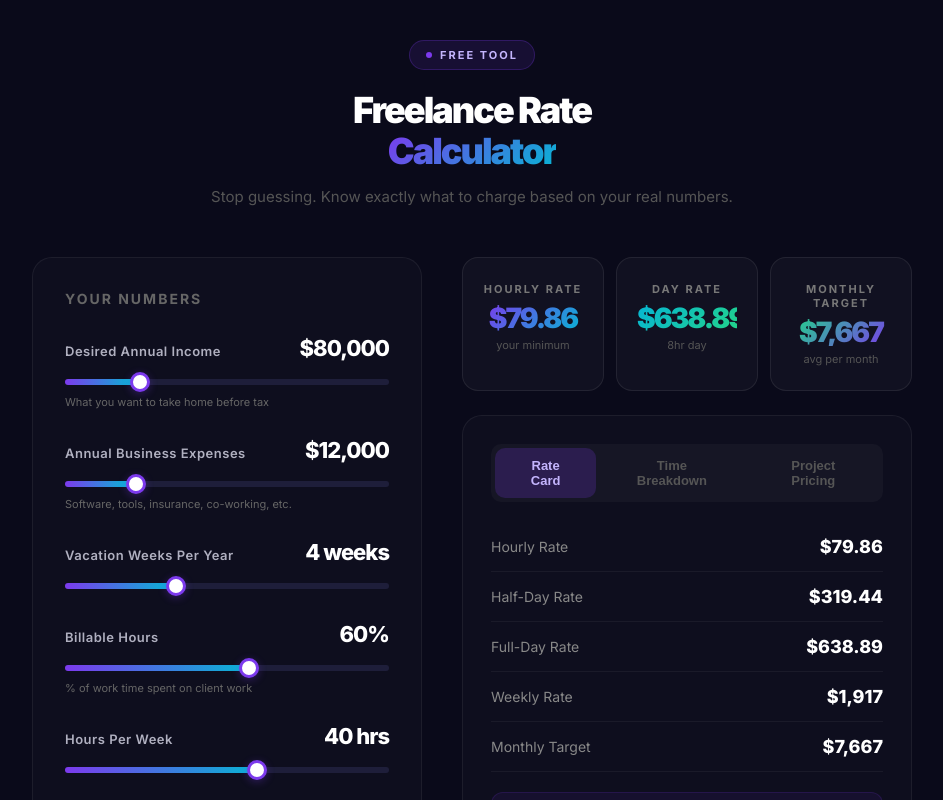
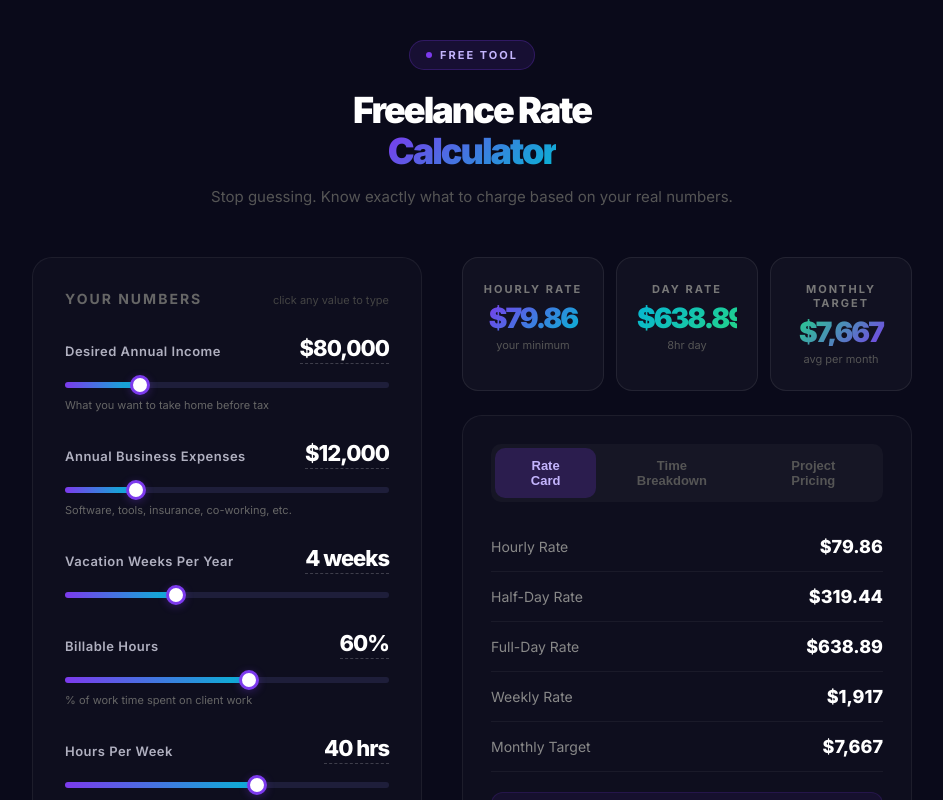
Before and after one commit to kovaanya/freelance-rate-calculator, a React (Vite) app: page / in a window 1280 px wide. Shown: the top 800 px of the page, without its empty margins (168-1111 px from the left). Built offline with nearby package versions, Linux system fonts and the light colour scheme.

Commit message:
add editable inputs

```diff
--- a/src/App.jsx
+++ b/src/App.jsx
@@ -6,30 +6,90 @@ const formatCurrency = (n) => {
   return "$" + n.toFixed(2);
 };
 
-const Slider = ({ label, value, onChange, min, max, step = 1, prefix = "", suffix = "", help }) => (
+const Slider = ({ label, value, onChange, min, max, step = 1, prefix = "", suffix = "", help, inputMin }) => {
+  const [editing, setEditing] = useState(false);
+  const [draft, setDraft] = useState("");
+  const actualMin = inputMin !== undefined ? inputMin : min;
+
+  const startEdit = () => {
+    setDraft(String(value));
+    setEditing(true);
+  };
+
+  const commitEdit = () => {
+    setEditing(false);
+    const parsed = parseFloat(draft.replace(/[^0-9.]/g, ""));
+    if (!isNaN(parsed)) {
+      onChange(Math.max(actualMin, Math.min(max, parsed)));
+    }
+  };
+
+  const handleKey = (e) => {
+    if (e.key === "Enter") commitEdit();
+    if (e.key === "Escape") setEditing(false);
+  };
+
+  return (
     <div style={{ marginBottom: 28 }}>
       <div style={{ display: "flex", justifyContent: "space-between", alignItems: "baseline", marginBottom: 8 }}>
         <label style={{ fontSize: 13, fontWeight: 600, color: "#b0b0c0", letterSpacing: 0.5 }}>{label}</label>
-      <span style={{ fontSize: 22, fontWeight: 800, color: "#fff", letterSpacing: -1 }}>
+        {editing ? (
+          <div style={{ display: "flex", alignItems: "baseline", gap: 2 }}>
+            {prefix && <span style={{ fontSize: 18, fontWeight: 800, color: "#fff" }}>{prefix}</span>}
+            <input
+              autoFocus
+              value={draft}
+              onChange={(e) => setDraft(e.target.value)}
+              onBlur={commitEdit}
+              onKeyDown={handleKey}
+              style={{
+                background: "rgba(124,58,237,0.15)", border: "1px solid rgba(124,58,237,0.4)",
+                borderRadius: 8, padding: "4px 8px", color: "#fff", fontSize: 20, fontWeight: 800,
+                width: 110, textAlign: "right", outline: "none", fontFamily: "inherit",
+              }}
+            />
+            {suffix && <span style={{ fontSize: 18, fontWeight: 800, color: "#fff" }}>{suffix}</span>}
+          </div>
+        ) : (
+          <span
+            onClick={startEdit}
+            title="Click to type a custom value"
+            style={{
+              fontSize: 22, fontWeight: 800, color: "#fff", letterSpacing: -1,
+              cursor: "text", borderBottom: "1px dashed rgba(255,255,255,0.2)",
+              paddingBottom: 2, transition: "border-color 0.2s",
+            }}
+          >
             {prefix}{typeof value === "number" ? value.toLocaleString() : value}{suffix}
           </span>
+        )}
       </div>
-    <input type="range" min={min} max={max} step={step} value={value}
+      <input
+        type="range" min={min} max={max} step={step} value={Math.max(min, Math.min(max, value))}
         onChange={(e) => onChange(Number(e.target.value))}
-      style={{ width: "100%", height: 6, borderRadius: 3, appearance: "none", outline: "none",
-        background: `linear-gradient(to right, #7c3aed 0%, #06b6d4 ${((value - min) / (max - min)) * 100}%, #1e1e3a ${((value - min) / (max - min)) * 100}%, #1e1e3a 100%)`,
-        cursor: "pointer" }} />
+        style={{
+          width: "100%", height: 6, borderRadius: 3, appearance: "none", outline: "none",
+          background: `linear-gradient(to right, #7c3aed 0%, #06b6d4 ${((Math.max(min, Math.min(max, value)) - min) / (max - min)) * 100}%, #1e1e3a ${((Math.max(min, Math.min(max, value)) - min) / (max - min)) * 100}%, #1e1e3a 100%)`,
+          cursor: "pointer",
+        }}
+      />
       {help && <div style={{ fontSize: 11, color: "#666", marginTop: 6 }}>{help}</div>}
     </div>
   );
+};
 
 const ResultCard = ({ label, value, sub, accent }) => (
-  <div style={{ background: "rgba(255,255,255,0.03)", border: "1px solid rgba(255,255,255,0.08)",
-    borderRadius: 16, padding: "24px 20px", textAlign: "center", flex: "1 1 140px", minWidth: 140 }}>
+  <div style={{
+    background: "rgba(255,255,255,0.03)", border: "1px solid rgba(255,255,255,0.08)",
+    borderRadius: 16, padding: "24px 20px", textAlign: "center",
+    flex: "1 1 140px", minWidth: 140,
+  }}>
     <div style={{ fontSize: 11, fontWeight: 700, color: "#777", textTransform: "uppercase", letterSpacing: 2, marginBottom: 8 }}>{label}</div>
-    <div style={{ fontSize: 28, fontWeight: 900, letterSpacing: -2, lineHeight: 1,
+    <div style={{
+      fontSize: 28, fontWeight: 900, letterSpacing: -2, lineHeight: 1,
       background: accent || "linear-gradient(135deg, #7c3aed, #06b6d4)",
-      WebkitBackgroundClip: "text", WebkitTextFillColor: "transparent", backgroundClip: "text" }}>{value}</div>
+      WebkitBackgroundClip: "text", WebkitTextFillColor: "transparent", backgroundClip: "text",
+    }}>{value}</div>
     {sub && <div style={{ fontSize: 11, color: "#555", marginTop: 6 }}>{sub}</div>}
   </div>
 );
@@ -61,19 +121,34 @@ export default function App() {
   }, [income, expenses, vacation, billable, hoursPerWeek]);
 
   const TabBtn = ({ id, label }) => (
-    <button onClick={() => setTab(id)} style={{ padding: "10px 20px", borderRadius: 10, border: "none", cursor: "pointer",
-      fontSize: 13, fontWeight: 700, background: tab === id ? "rgba(124,58,237,0.2)" : "transparent",
-      color: tab === id ? "#c4b5fd" : "#555", transition: "all 0.2s" }}>{label}</button>
+    <button onClick={() => setTab(id)} style={{
+      padding: "10px 20px", borderRadius: 10, border: "none", cursor: "pointer",
+      fontSize: 13, fontWeight: 700,
+      background: tab === id ? "rgba(124,58,237,0.2)" : "transparent",
+      color: tab === id ? "#c4b5fd" : "#555", transition: "all 0.2s",
+    }}>{label}</button>
   );
 
   return (
-    <div style={{ minHeight: "100vh", background: "#0a0a1a", color: "#fff",
-      fontFamily: "'Inter',-apple-system,sans-serif", display: "flex", justifyContent: "center", padding: "40px 20px" }}>
+    <div style={{
+      minHeight: "100vh", background: "#0a0a1a", color: "#fff",
+      fontFamily: "'Inter',-apple-system,sans-serif",
+      display: "flex", justifyContent: "center", padding: "40px 20px",
+    }}>
+      <style>{`
+        input[type=range]::-webkit-slider-thumb {
+          appearance: none; width: 20px; height: 20px; border-radius: 50%;
+          background: #fff; border: 3px solid #7c3aed; cursor: pointer;
+          box-shadow: 0 2px 8px rgba(124,58,237,0.3);
+        }
+      `}</style>
       <div style={{ width: "100%", maxWidth: 880 }}>
         <div style={{ textAlign: "center", marginBottom: 48 }}>
-          <div style={{ display: "inline-flex", alignItems: "center", gap: 8,
+          <div style={{
+            display: "inline-flex", alignItems: "center", gap: 8,
             background: "rgba(124,58,237,0.12)", border: "1px solid rgba(124,58,237,0.25)",
-            padding: "7px 16px", borderRadius: 50, marginBottom: 20 }}>
+            padding: "7px 16px", borderRadius: 50, marginBottom: 20,
+          }}>
             <div style={{ width: 6, height: 6, background: "#7c3aed", borderRadius: "50%" }} />
             <span style={{ fontSize: 11, fontWeight: 700, color: "#c4b5fd", letterSpacing: 2, textTransform: "uppercase" }}>Free Tool</span>
           </div>
@@ -84,13 +159,20 @@ export default function App() {
           <p style={{ fontSize: 15, color: "#555", marginTop: 12, lineHeight: 1.6 }}>Stop guessing. Know exactly what to charge based on your real numbers.</p>
         </div>
         <div style={{ display: "flex", gap: 40, flexWrap: "wrap" }}>
-          <div style={{ flex: "1 1 340px", minWidth: 300, background: "rgba(255,255,255,0.02)", border: "1px solid rgba(255,255,255,0.06)", borderRadius: 20, padding: 32 }}>
-            <h2 style={{ fontSize: 14, fontWeight: 700, color: "#666", textTransform: "uppercase", letterSpacing: 2, marginBottom: 28 }}>Your Numbers</h2>
-            <Slider label="Desired Annual Income" value={income} onChange={setIncome} min={20000} max={300000} step={5000} prefix="$" help="What you want to take home before tax" />
-            <Slider label="Annual Business Expenses" value={expenses} onChange={setExpenses} min={0} max={60000} step={1000} prefix="$" help="Software, tools, insurance, co-working, etc." />
+          <div style={{
+            flex: "1 1 340px", minWidth: 300,
+            background: "rgba(255,255,255,0.02)", border: "1px solid rgba(255,255,255,0.06)",
+            borderRadius: 20, padding: 32,
+          }}>
+            <div style={{ display: "flex", justifyContent: "space-between", alignItems: "baseline", marginBottom: 28 }}>
+              <h2 style={{ fontSize: 14, fontWeight: 700, color: "#666", textTransform: "uppercase", letterSpacing: 2, margin: 0 }}>Your Numbers</h2>
+              <span style={{ fontSize: 11, color: "#444" }}>click any value to type</span>
+            </div>
+            <Slider label="Desired Annual Income" value={income} onChange={setIncome} min={20000} max={300000} step={5000} prefix="$" help="What you want to take home before tax" inputMin={0} />
+            <Slider label="Annual Business Expenses" value={expenses} onChange={setExpenses} min={0} max={60000} step={1000} prefix="$" help="Software, tools, insurance, co-working, etc." inputMin={0} />
             <Slider label="Vacation Weeks Per Year" value={vacation} onChange={setVacation} min={0} max={12} suffix=" weeks" />
-            <Slider label="Billable Hours" value={billable} onChange={setBillable} min={20} max={90} suffix="%" help="% of work time spent on client work" />
-            <Slider label="Hours Per Week" value={hoursPerWeek} onChange={setHoursPerWeek} min={10} max={60} suffix=" hrs" />
+            <Slider label="Billable Hours" value={billable} onChange={setBillable} min={20} max={90} suffix="%" help="% of work time spent on client work" inputMin={1} />
+            <Slider label="Hours Per Week" value={hoursPerWeek} onChange={setHoursPerWeek} min={10} max={60} suffix=" hrs" inputMin={1} />
           </div>
           <div style={{ flex: "1 1 400px", minWidth: 340 }}>
             <div style={{ display: "flex", flexWrap: "wrap", gap: 12, marginBottom: 24 }}>
@@ -98,7 +180,10 @@ export default function App() {
               <ResultCard label="Day Rate" value={formatCurrency(calc.daily)} sub={`${hoursPerWeek / 5}hr day`} accent="linear-gradient(135deg, #06b6d4, #22d38a)" />
               <ResultCard label="Monthly Target" value={formatCurrency(calc.monthly)} sub="avg per month" accent="linear-gradient(135deg, #22d38a, #7c3aed)" />
             </div>
-            <div style={{ background: "rgba(255,255,255,0.02)", border: "1px solid rgba(255,255,255,0.06)", borderRadius: 20, padding: 28, marginBottom: 24 }}>
+            <div style={{
+              background: "rgba(255,255,255,0.02)", border: "1px solid rgba(255,255,255,0.06)",
+              borderRadius: 20, padding: 28, marginBottom: 24,
+            }}>
               <div style={{ display: "flex", gap: 4, marginBottom: 20, background: "rgba(255,255,255,0.03)", borderRadius: 10, padding: 4 }}>
                 <TabBtn id="rates" label="Rate Card" />
                 <TabBtn id="breakdown" label="Time Breakdown" />
@@ -171,16 +256,20 @@ export default function App() {
                 </div>
               )}
             </div>
-            <div style={{ background: "linear-gradient(135deg, rgba(124,58,237,0.1), rgba(6,182,212,0.1))",
+            <div style={{
+              background: "linear-gradient(135deg, rgba(124,58,237,0.1), rgba(6,182,212,0.1))",
               border: "1px solid rgba(124,58,237,0.2)", borderRadius: 16, padding: "24px 28px",
-              display: "flex", alignItems: "center", gap: 20, flexWrap: "wrap" }}>
+              display: "flex", alignItems: "center", gap: 20, flexWrap: "wrap",
+            }}>
               <div style={{ flex: 1, minWidth: 200 }}>
                 <div style={{ fontSize: 15, fontWeight: 800, color: "#fff", marginBottom: 4 }}>Want to earn more in fewer hours?</div>
                 <div style={{ fontSize: 13, color: "#777", lineHeight: 1.5 }}>Get 100 AI prompts built for freelancers. Save 10+ hours every week.</div>
               </div>
-              <a href="https://kovacreations.gumroad.com/l/wxkqcf" style={{ display: "inline-flex", alignItems: "center", gap: 8,
+              <a href="https://kovacreations.gumroad.com/l/wxkqcf" target="_blank" rel="noopener noreferrer" style={{
+                display: "inline-flex", alignItems: "center", gap: 8,
                 background: "linear-gradient(135deg, #7c3aed, #06b6d4)", color: "#fff", padding: "12px 24px",
-                borderRadius: 10, fontSize: 13, fontWeight: 700, textDecoration: "none", whiteSpace: "nowrap" }}>
+                borderRadius: 10, fontSize: 13, fontWeight: 700, textDecoration: "none", whiteSpace: "nowrap",
+              }}>
                 Get the Prompt Guide
               </a>
             </div>
```
Lines whose indentation alone changed are shown as unchanged.
